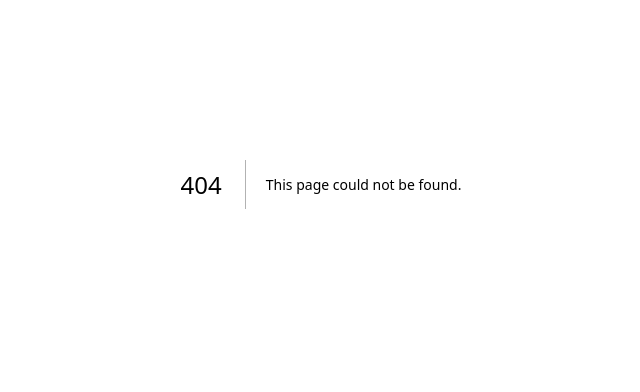
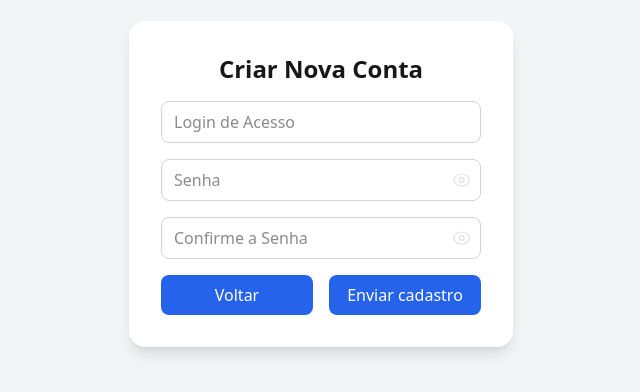
Before and after one commit to Victor-Vaglieri/Estoque, a Next.js app in the folder frontend/: page /criar_usuario in a window 1280 px wide. Before the commit this address had no page. Shown: the part 216-608 px from the top of the page, without its empty margins (319-959 px from the left). Built offline with nearby package versions, Linux system fonts and the light colour scheme.

Commit message:
tela de cadastro

```diff
--- /dev/null
+++ b/frontend/src/app/components/icons/IconEye.tsx
@@ -0,0 +1,8 @@
+export function IconEye(props: React.SVGProps<SVGSVGElement>) {
+  return (
+    <svg xmlns="http://www.w3.org/2000/svg" fill="none" viewBox="0 0 24 24" strokeWidth="1.5" stroke="currentColor" {...props}>
+      <path strokeLinecap="round" strokeLinejoin="round" d="M2.036 12.322a1.012 1.012 0 0 1 0-.639C3.423 7.51 7.36 4.5 12 4.5c4.638 0 8.573 3.007 9.963 7.178.07.207.07.431 0 .639C20.577 16.49 16.64 19.5 12 19.5c-4.638 0-8.573-3.007-9.963-7.178Z" />
+      <path strokeLinecap="round" strokeLinejoin="round" d="M15 12a3 3 0 1 1-6 0 3 3 0 0 1 6 0Z" />
+    </svg>
+  );
+}
--- /dev/null
+++ b/frontend/src/app/components/icons/IconEyeSlash.tsx
@@ -0,0 +1,7 @@
+export function IconEyeSlash(props: React.SVGProps<SVGSVGElement>) {
+  return (
+    <svg xmlns="http://www.w3.org/2000/svg" fill="none" viewBox="0 0 24 24" strokeWidth={1.5} stroke="currentColor" {...props}>
+      <path strokeLinecap="round" strokeLinejoin="round" d="M3.98 8.223A10.477 10.477 0 001.934 12C3.226 16.338 7.244 19.5 12 19.5c.993 0 1.953-.138 2.863-.395M6.228 6.228A10.45 10.45 0 0112 4.5c4.756 0 8.773 3.162 10.065 7.498a10.523 10.523 0 01-4.293 5.774M6.228 6.228L3 3m3.228 3.228l3.65 3.65m7.894 7.894L21 21m-3.228-3.228l-3.65-3.65m0 0a3 3 0 10-4.243-4.243m4.243 4.243l-4.243-4.243" />
+    </svg>
+  );
+}
--- /dev/null
+++ b/frontend/src/app/criar_usuario/page.tsx
@@ -0,0 +1,107 @@
+// app/criar_usuario/page.tsx
+
+"use client";
+
+import { IconEye } from '@/app/components/icons/IconEye';
+import { IconEyeSlash } from '@/app/components/icons/IconEyeSlash';
+import { useState } from "react";
+import Link from "next/link";
+import { useRouter } from "next/navigation";
+
+export default function CreateUserPage() {
+  const router = useRouter();
+
+  // Novos estados para os campos do formulário
+  const [login, setLogin] = useState("");
+  const [senha, setSenha] = useState("");
+  const [confirmarSenha, setConfirmarSenha] = useState("");
+
+  const [verSenha, setVerSenha] = useState(false);
+  const [verConfirmacaoSenha, setVerConfirmacaoSenha] = useState(false);
+
+  // Estados para feedback ao usuário
+  const [erro, setErro] = useState("");
+  const [sucesso, setSucesso] = useState("");
+
+
+  async function handleSubmit(e: React.FormEvent) {
+    e.preventDefault();
+    setErro(""); // Limpa erros anteriores
+    setSucesso(""); // Limpa sucessos anteriores
+
+    // 1. Validação de senha
+    if (senha !== confirmarSenha) {
+      setErro("As senhas não coincidem.");
+      return; // Interrompe a execução
+    }
+
+    // 2. Chama sua API para criar o usuário (ajuste o endpoint se necessário)
+    const res = await fetch("http://localhost:3001/cadastrar_usuario", {
+      method: "POST",
+      headers: { "Content-Type": "application/json" },
+      // 3. Envia o payload correto para o backend
+      body: JSON.stringify({ login, senha }),
+    });
+
+    if (res.ok) {
+      setSucesso("Usuário lnaçado com sucesso! Você poderá fazer o login quando o gestor confirmar.");
+      // Opcional: redirecionar para o login após alguns segundos
+      setTimeout(() => router.push('/'), 2000);
+    } else {
+      // Tenta pegar uma mensagem de erro específica do backend
+      const errorData = await res.json();
+      setErro(errorData.message || "Erro ao criar usuário. O login pode já existir.");
+    }
+  }
+
+  return (
+    <div className="login-container">
+      <form
+        onSubmit={handleSubmit}
+        className="login-form"
+      >
+        <h1 className="login-title">Criar Nova Conta</h1>
+
+        <input
+          type="text"
+          placeholder="Login de Acesso"
+          value={login}
+          onChange={(e) => setLogin(e.target.value)}
+          className="login-input"
+          required
+        />
+
+        <div className="password-container">
+          <input
+            type={verSenha ? "text" : "password"}
+            placeholder="Senha"
+            value={senha}
+            onChange={(e) => setSenha(e.target.value)}
+            className="login-input"
+            required
+          /><button type="button" onClick={() => setVerSenha(!verSenha)} className="toggle-password-button" aria-label={verSenha ? "Esconder senha" : "Mostrar senha"}>{verSenha ? <IconEyeSlash className="icon" /> : <IconEye className="icon" />}</button></div>
+
+        <div className="password-container">
+          <input
+            type={verConfirmacaoSenha ? "text" : "password"}
+            placeholder="Confirme a Senha"
+            value={confirmarSenha}
+            onChange={(e) => setConfirmarSenha(e.target.value)}
+            className="login-input"
+            required
+          />
+          <button type="button" onClick={() => setVerConfirmacaoSenha(!verConfirmacaoSenha)} className="toggle-password-button" aria-label={verConfirmacaoSenha ? "Esconder senha" : "Mostrar senha"}>{verConfirmacaoSenha ? <IconEyeSlash className="icon" /> : <IconEye className="icon" />}</button></div>
+
+        {/* Mensagens de feedback */}
+        {erro && <p className="error-message">{erro}</p>}
+        {sucesso && <p className="success-message">{sucesso}</p>} {/* Crie uma classe .success-message no seu CSS */}
+
+        {/* 4. Ações do formulário atualizadas */}
+        <section className="divider">
+          <Link href="/" className="return-button">Voltar</Link>
+          <button type="submit" className="register-button">Enviar cadastro</button>
+        </section>
+      </form>
+    </div>
+  );
+}
--- a/frontend/src/app/globals.css
+++ b/frontend/src/app/globals.css
@@ -16,8 +16,10 @@
 
   /* Cores de UI (Interface do Usuário) */
   --border-color: #d1d5db;      /* Cor da borda padrão para inputs */
+  --eye-color: #dee1e7;         /* Cor do ícone de olho */
   --shadow-color: rgba(0, 0, 0, 0.1);
   --error-color: #ef4444;       /* Cor para mensagens de erro */
+  --sucess-color: #16a34a;     /* Cor para mensagens de sucesso */
 }
 
 /* Aplica a cor de texto padrão */
@@ -37,6 +39,7 @@ body {
 /* Formulário (a tag <form>) */
 .login-form {
   background-color: var(--background-surface);
+  min-width: 30%;
   padding: 2rem;
   border-radius: 1rem;
   box-shadow: 0 10px 15px -3px var(--shadow-color), 0 4px 6px -4px var(--shadow-color);
@@ -75,7 +78,7 @@ body {
 }
 
 /* Botão (o <button>) */
-.login-button, .create-button {
+.login-button, .create-button, .return-button, .register-button {
   text-align: center;
   width: 100%;
   background-color: var(--primary);
@@ -86,7 +89,7 @@ body {
   transition-timing-function: cubic-bezier(0.4, 0, 0.2, 1);
   transition-duration: 150ms;
 }
-.login-button:hover, .create-button:hover {
+.login-button:hover, .create-button:hover, .return-button:hover, .register-button:hover {
   background-color: var(--primary-hover);
 }
 
@@ -95,6 +98,43 @@ body {
   justify-content: center;
   flex-direction: row;
   gap: 1rem;
+}
+
+.success-message {
+  color: var(--sucess-color); /* Um tom de verde, ex: text-green-600 */
+  font-size: 0.875rem; /* 14px */
+}
+
+
+.password-container {
+  position: relative;
+  width: 100%;
+}
+
+.toggle-password-button {
+  position: absolute;
+  top: 50%;
+  right: 10px;
+  transform: translateY(-50%); /* Centraliza verticalmente */
+
+  /* Estilos para deixar o botão "invisível" e funcional */
+  background: none;
+  border: none;
+  cursor: pointer;
+  padding: 0;
+  font-size: 1.2rem; /* Tamanho do emoji/ícone */
+  transition-duration: 150ms;
+  color: var(--eye-color);
+}
+
+.toggle-password-button:hover {
+  transform: translateY(-50%) scale(1.4); /* Aumenta um pouco ao passar o mouse */
+  color: var(--text-primary);
+}
+
+.toggle-password-button .icon {
+  width: 1.2rem;  /* 20px */
+  height: 1.2rem; /* 20px */
 }
 
 @media (prefers-color-scheme: dark) {
@@ -116,5 +156,6 @@ body {
     --border-color: #3f3f46;         /* Zinco 700 - Borda sutilmente visível no fundo do card */
     --shadow-color: rgba(0, 0, 0, 0.5); /* Sombra precisa ser mais forte para aparecer */
     --error-color: #ef4444;            /* Vermelho vibrante funciona bem em ambos os temas */
+    --sucess-color: #16a34a;     /* Cor para mensagens de sucesso */
   }
 }
--- a/frontend/src/app/page.tsx
+++ b/frontend/src/app/page.tsx
@@ -1,5 +1,8 @@
+// app/page.tsx
 "use client";
 
+import { IconEye } from '@/app/components/icons/IconEye';
+import { IconEyeSlash } from '@/app/components/icons/IconEyeSlash';
 import { useState } from "react";
 import Link from "next/link";
 import { useRouter } from "next/navigation";
@@ -9,6 +12,8 @@ export default function LoginPage() {
   const [login, setLogin] = useState("");
   const [senha, setSenha] = useState("");
   const [erro, setErro] = useState("");
+
+  const [verSenha, setVerSenha] = useState(false);
 
   async function handleSubmit(e: React.FormEvent) {
     e.preventDefault();
@@ -43,15 +48,18 @@ export default function LoginPage() {
           value={login}
           onChange={(e) => setLogin(e.target.value)}
           className="login-input"
+          required
         />
 
-        <input
-          type="password"
-          placeholder="Senha"
-          value={senha}
-          onChange={(e) => setSenha(e.target.value)}
-          className="login-input"
-        />
+        <div className="password-container">
+          <input
+            type={verSenha ? "text" : "password"}
+            placeholder="Senha"
+            value={senha}
+            onChange={(e) => setSenha(e.target.value)}
+            className="login-input"
+            required
+          /><button type="button" onClick={() => setVerSenha(!verSenha)} className="toggle-password-button" aria-label={verSenha ? "Esconder senha" : "Mostrar senha"}>{verSenha ? <IconEyeSlash className="icon" /> : <IconEye className="icon" />}</button></div>
 
         {erro && <p className="error-message">{erro}</p>}
 
```
Also changed, not shown: frontend/src/app/dashboard/dashboard.tsx (added).
